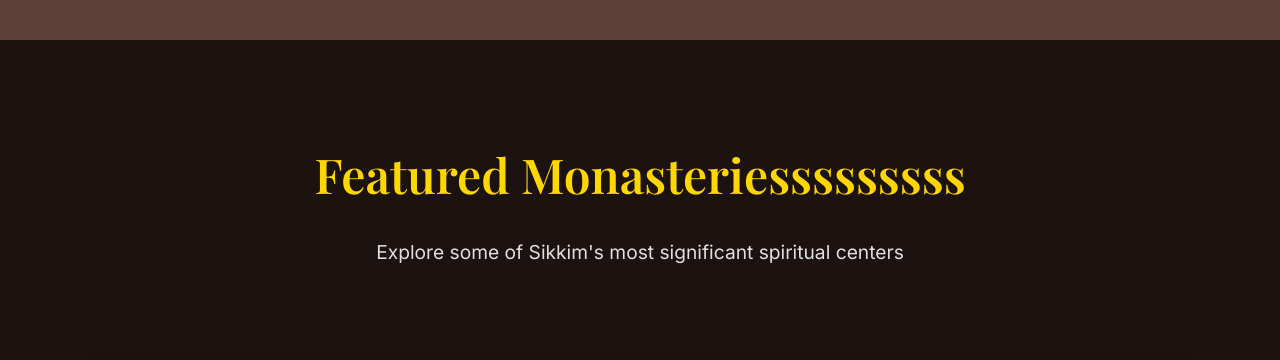
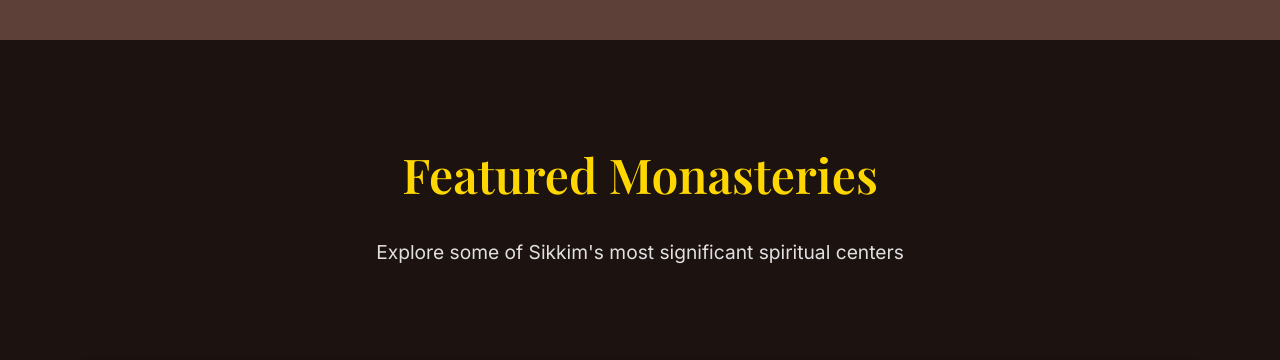
Before and after one commit to siva10116/LEARNING_GIT, a plain HTML site: page index.html in a window 1280 px wide. Shown: the part 1960-2320 px from the top of the page. Drawn offline with nearby package versions, Linux system fonts and the light colour scheme.

Commit message:
2.2 practical

```diff
--- a/index.html
+++ b/index.html
@@ -132,7 +132,7 @@
     <section id="monasteries" class="monasteries">
         <div class="container">
             <div class="section-header">
-                <h2 class="section-title">Featured Monasteriesssssssss</h2>
+                <h2 class="section-title">Featured Monasteries</h2>
                 <p class="section-subtitle">
                     Explore some of Sikkim's most significant spiritual centers
                 </p>
```
